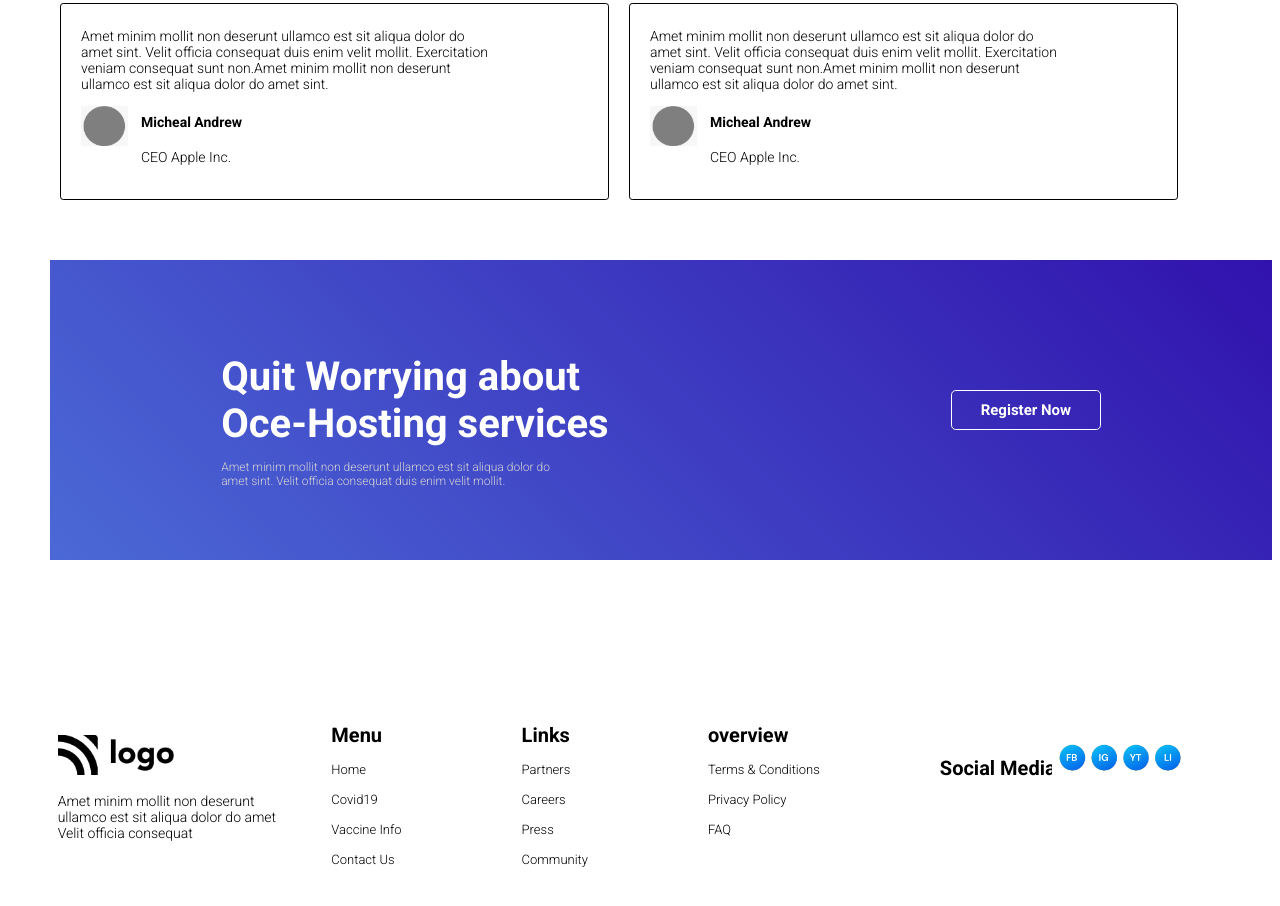
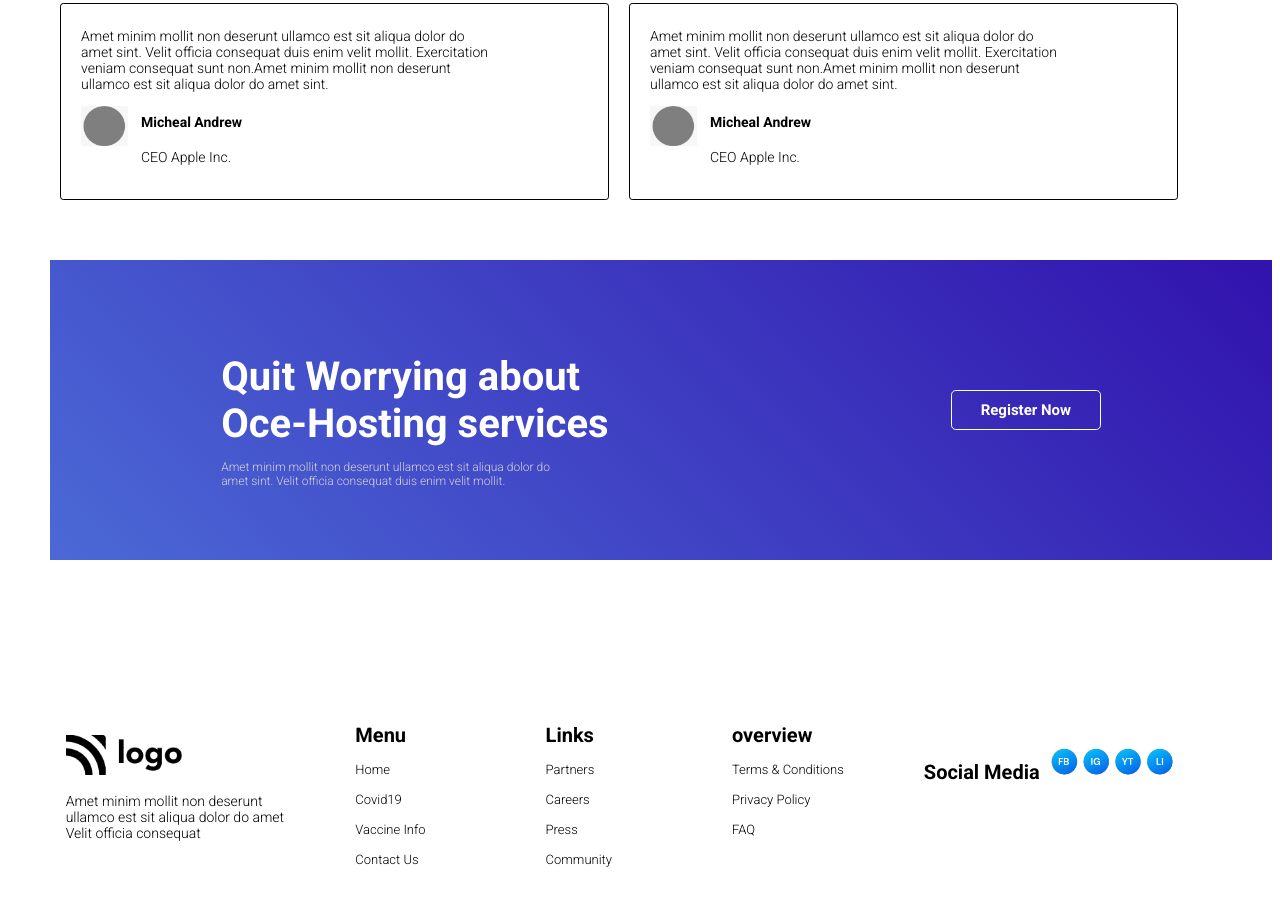
Before and after one commit to saya166/Project-11--Hosting-landing-page, a plain HTML site: page index.html in a window 1280 px wide. Shown: the part 3473-4379 px from the top of the page. Drawn offline with Linux system fonts and the light colour scheme; a web font is replaced by a local one.

Commit message:
updated the updated files

```diff
--- a/index.html
+++ b/index.html
@@ -407,10 +407,10 @@
               </ul>
             </div>
             <div class="foot-div">
-              <ul class="social">
+              <div class="social">
                 <label for="Social-Media">Social Media</label>
                 <img src="./assets/social.png" alt="social-icon" class="social-icons" />
-              </ul>
+              </div>
             </div>
           </div>
         </div>
--- a/style.css
+++ b/style.css
@@ -300,8 +300,7 @@ img[src="./assets/main4-circle.png"] {
 }
 .social-icons {
   height: 32px;
-  margin-top: 20px;
-  margin-left: -8px;
+  margin-top: 40px;
 }
 @media screen and (max-width: 1200px) {
   .main-logo {
```
